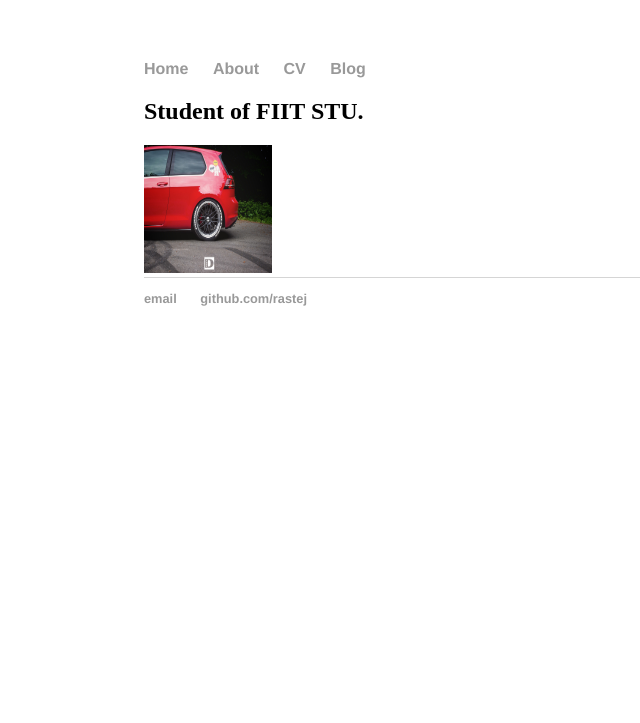
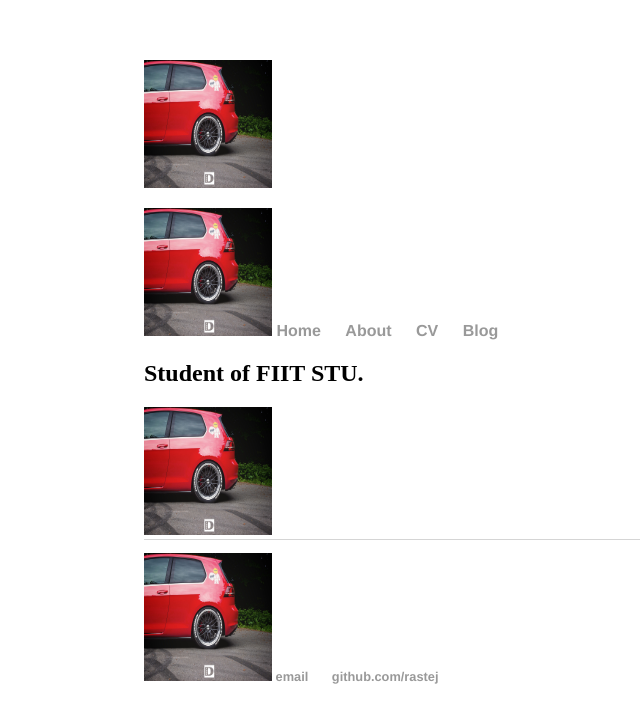
Before and after one commit to rastej/rastej.github.io, a Jekyll site: the page built from about/index.html, in a window 1280 px wide. Shown: the top 723 px of the page, without its empty margins (48-688 px from the left). Built offline with Jekyll 4.4.1, drawn with Linux system fonts in a browser that asks for light colours.

Commit message:
Update second.html

```diff
--- a/_layouts/second.html
+++ b/_layouts/second.html
@@ -4,10 +4,13 @@
 			<title>{{ page.title }}</title>
 			<!-- link to main stylesheet -->
 			<link rel="stylesheet" type="text/css" href="/css/main.css">
+			<img src="https://rastej.github.io/images/golfgti.jpg" alt="Golf Gti" width="128" height="128">
+
 		</head>
 		<body>
 			<nav>
 	    		<ul>
+				<img src="https://rastej.github.io/images/golfgti.jpg" alt="Golf Gti" width="128" height="128">
 	        		<li><a href="/">Home</a></li>
 		        	<li><a href="/about">About</a></li>
 	        		<li><a href="/cv">CV</a></li>
@@ -23,6 +26,7 @@
 			</div><!-- /.container -->
 			<footer>
 	    		<ul>
+				<img src="https://rastej.github.io/images/golfgti.jpg" alt="Golf Gti" width="128" height="128">
 	        		<li><a href="mailto:rastej.urban@gmail.com">email</a></li>
 	        		<li><a href="https://github.com/rastej">github.com/rastej</a></li>
 				</ul>
```
